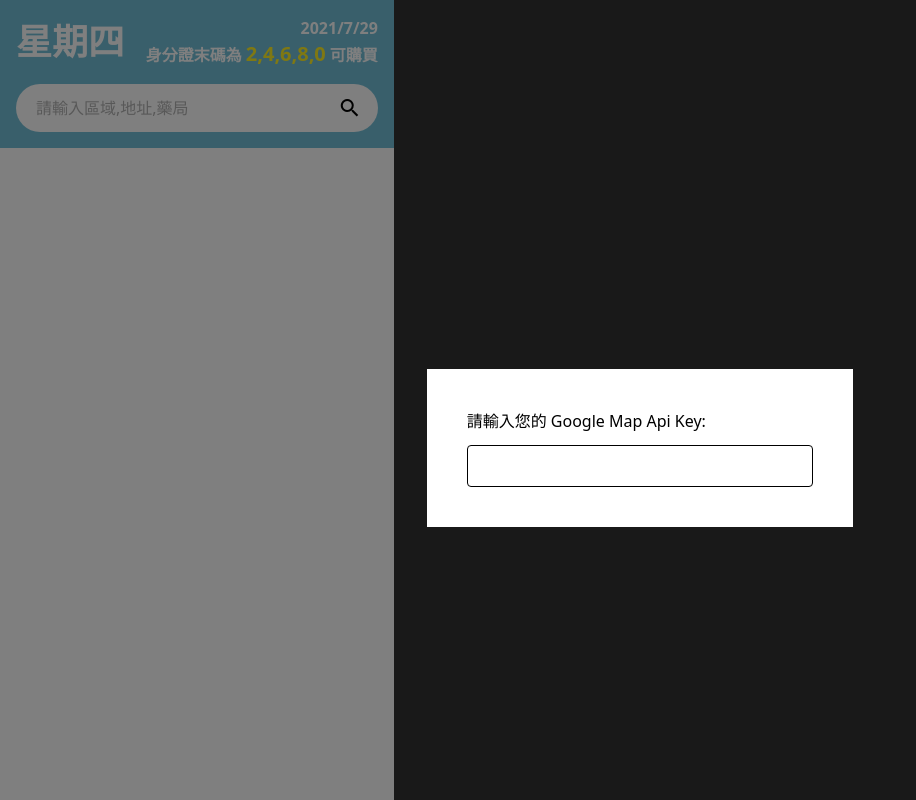
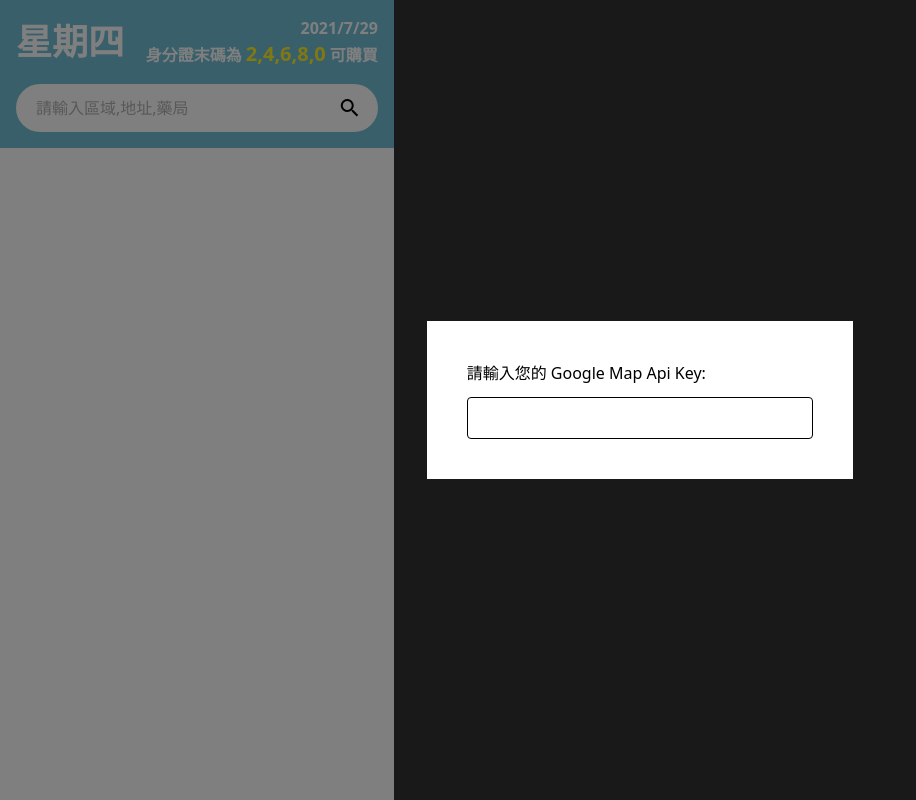
Before and after one commit to juker1141/maskMap, a React (Create React App) app: page / in a window 1280 px wide. Shown: the whole page, without its empty margins (0-916 px from the left). Built offline with nearby package versions, Linux system fonts and the light colour scheme.

Commit message:
update: storage cookie

```diff
--- a/package.json
+++ b/package.json
@@ -15,6 +15,7 @@
     "@testing-library/user-event": "^12.8.3",
     "autoprefixer": "^9.8.6",
     "axios": "^0.21.1",
+    "js-cookie": "^3.0.1",
     "postcss": "^7.0.36",
     "react": "^17.0.2",
     "react-dom": "^17.0.2",
--- a/src/components/App.js
+++ b/src/components/App.js
@@ -3,6 +3,8 @@ import { useSelector } from 'react-redux';
 
 import Sidebar from './Sidebar';
 import Map from './Map';
+
+import Cookies from 'js-cookie';
 
 const App = () => {
   const googleMap = useSelector((store) => store.googleMap);
@@ -16,7 +18,11 @@ const App = () => {
   const [googleApiKey, setGoogleApiKey] = useState(null);
 
   useEffect(() => {
-    console.log(googleMap)
+    const apiKey = Cookies.get("googleMapApiKey");
+    if (apiKey) setGoogleApiKey(apiKey);
+  }, []);
+
+  useEffect(() => {
     if (googleMap) setIsCorrectGoogleApiKey(true);
   }, [googleMap]);
 
@@ -25,8 +31,8 @@ const App = () => {
       <Sidebar />
       <Map center={center} googleApiKey={googleApiKey} />
       {!isCorrectGoogleApiKey && (
-        <div className='absolute h-full w-full top-0 left-0 bg-blackOpacity-50 z-50 flex justify-center items-center'>
-          <div className='bg-white p-10 mt-24 w-full lg:w-1/3 flex flex-col items-start'>
+        <div className='fixed h-screen w-screen top-0 left-0 bg-blackOpacity-50 z-50 flex justify-center items-center'>
+          <div className='bg-white p-10 w-full lg:w-1/3 flex flex-col items-start'>
             <label htmlFor="googleApiKeyId" className="mb-3">請輸入您的 Google Map Api Key:</label>
             <input
               id="googleApiKeyId"
@@ -34,7 +40,8 @@ const App = () => {
               type="text"
               onKeyDown={(e) => {
                 if (e.key === "Enter") {
-                  setGoogleApiKey(e.target.value)
+                  setGoogleApiKey(e.target.value);
+                  Cookies.set("googleMapApiKey", e.target.value, { expires: 7 });
                 }
               }}
             />
```
Also changed, not shown: 2 other files (tests, documents, lock files or other folders).
